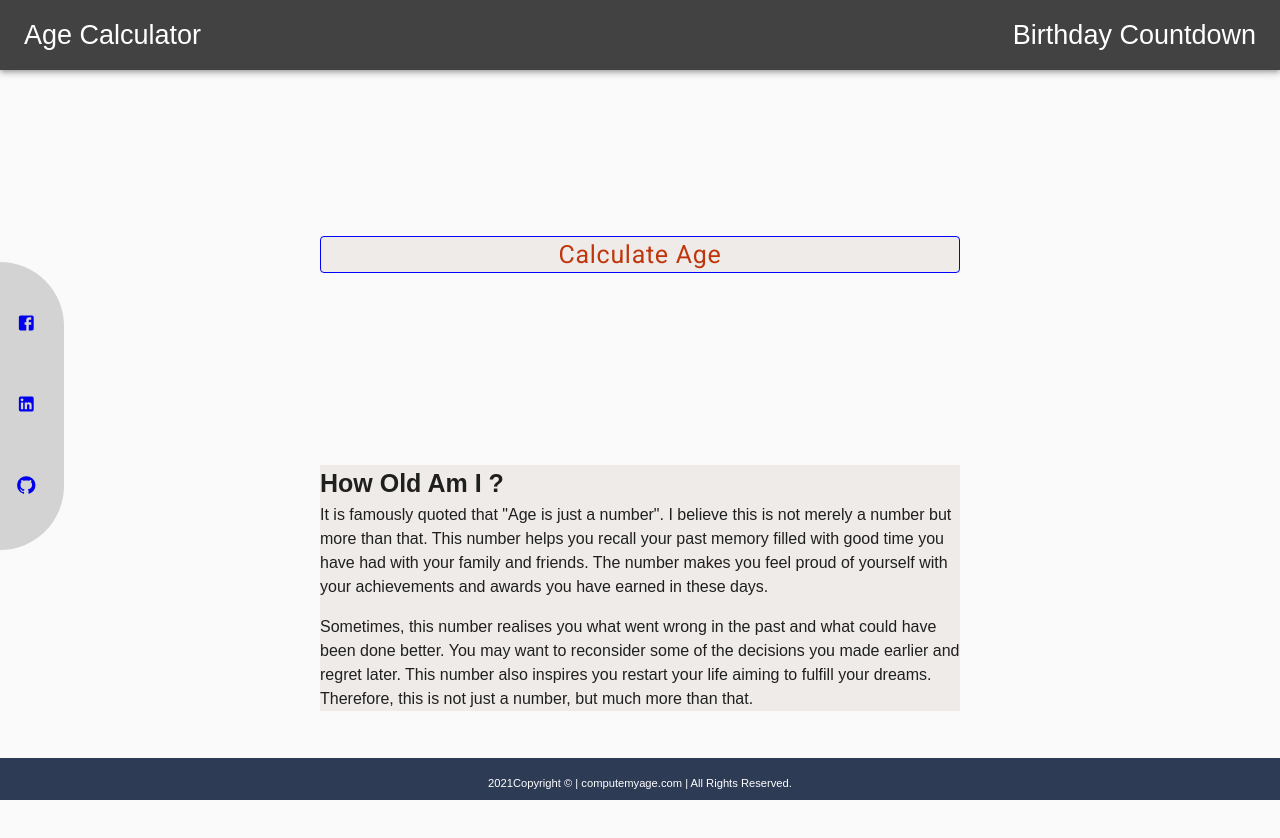
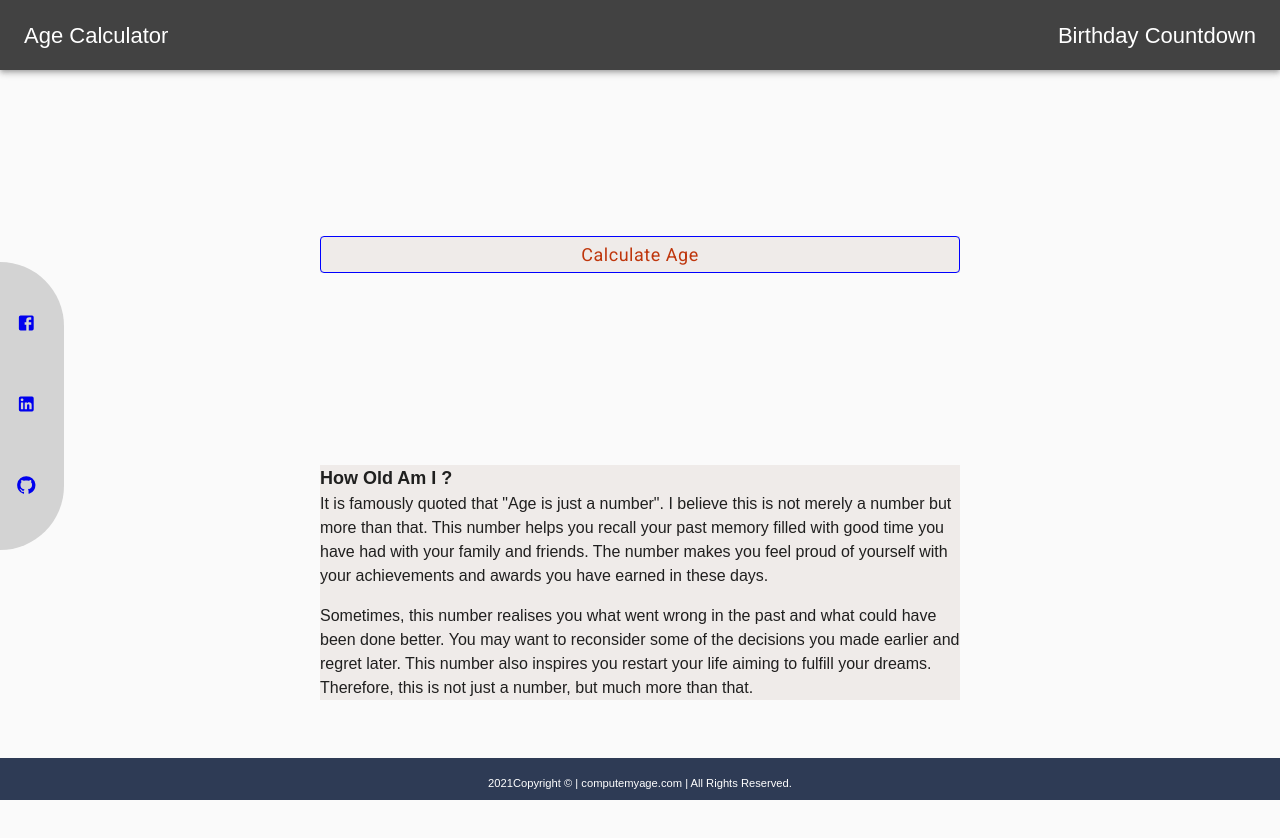
Before and after one commit to deepakbagra/age-calculator, a React (Create React App) app: page / in a window 1280 px wide. Shown: the top 838 px of the page. Built offline with nearby package versions, Linux system fonts and the light colour scheme.

Commit message:
React Logo removed

```diff
--- a/src/components/AgeCalculator/styles.js
+++ b/src/components/AgeCalculator/styles.js
@@ -2,18 +2,18 @@ import { makeStyles } from '@material-ui/core/styles';
 
 export default makeStyles(theme => ({
     wrapText:{
-        fontSize: 16,
+        fontSize: 14,
         [theme.breakpoints.down('xs')]: {
             fontSize: 13,
         },
         [theme.breakpoints.between('sm', 'md')]: {
-            fontSize: 15,
+            fontSize: 14,
         } ,
         [theme.breakpoints.between('md', 'lg')]: {
-            fontSize: 17,
+            fontSize: 16,
         },
         [theme.breakpoints.between('lg', 'xl')]: {
-            fontSize: 25,
+            fontSize: 18,
         },
     },
     button:{
@@ -24,18 +24,18 @@ export default makeStyles(theme => ({
         "&.MuiButton-text": {
             textTransform: 'none',
             color:'#bf360c',
-            fontSize: 16,
+            fontSize: 14,
             [theme.breakpoints.down('xs')]: {
                 fontSize: 13,
             },
             [theme.breakpoints.between('sm', 'md')]: {
-                fontSize: 15,
+                fontSize: 14,
             } ,
             [theme.breakpoints.between('md', 'lg')]: {
-                fontSize: 18,
+                fontSize: 16,
             },
             [theme.breakpoints.between('lg', 'xl')]: {
-                fontSize: 25,
+                fontSize: 18,
             },
         },
 
@@ -47,18 +47,18 @@ export default makeStyles(theme => ({
             marginBottom: '2%',
             margin: '1%',
             leftSpacing: 'none',
-            fontSize: 16,
+            fontSize: 14,
             [theme.breakpoints.down('xs')]: {
                 fontSize: 13,
             },
             [theme.breakpoints.between('sm', 'md')]: {
-                fontSize: 15,
+                fontSize: 14,
             } ,
             [theme.breakpoints.between('md', 'lg')]: {
-                fontSize: 17,
+                fontSize: 16,
             },
             [theme.breakpoints.between('lg', 'xl')]: {
-                fontSize: 23,
+                fontSize: 18,
             },
 
         }
--- a/src/components/Description/styles.js
+++ b/src/components/Description/styles.js
@@ -19,19 +19,19 @@ export default makeStyles(theme => ({
     },
     wrapHeader:{
         wordWrap: "break-word",
-        fontSize: 16,
+        fontSize: 14,
         fontWeight: 'bold',
         [theme.breakpoints.down('xs')]: {
             fontSize: 13,
         },
         [theme.breakpoints.between('sm', 'md')]: {
-            fontSize: 15,
+            fontSize: 14,
         } ,
         [theme.breakpoints.between('md', 'lg')]: {
-            fontSize: 20,
+            fontSize: 14,
         },
         [theme.breakpoints.between('lg', 'xl')]: {
-            fontSize: 25,
+            fontSize: 18,
         },
     }
 }));
--- a/src/components/Header/styles.js
+++ b/src/components/Header/styles.js
@@ -30,32 +30,32 @@ export default makeStyles(theme => ({
           flexGrow: 1 ,
 
           [theme.breakpoints.down('xs')]: {
-              fontSize: 16,
+              fontSize: 14,
           },
           [theme.breakpoints.between('sm', 'md')]: {
-              fontSize: 18,
+              fontSize: 16,
           } ,
           [theme.breakpoints.between('md', 'lg')]: {
-              fontSize: 20,
+              fontSize: 18,
           },
           [theme.breakpoints.between('lg', 'xl')]: {
-              fontSize: 27,
+              fontSize: 22,
           },
     },
 
     rightSide: {
 
           [theme.breakpoints.down('xs')]: {
-              fontSize: 16,
+              fontSize: 14,
           },
           [theme.breakpoints.between('sm', 'md')]: {
-              fontSize: 18,
+              fontSize: 16,
           } ,
           [theme.breakpoints.between('md', 'lg')]: {
-              fontSize: 20,
+              fontSize: 18,
           },
           [theme.breakpoints.between('lg', 'xl')]: {
-              fontSize: 27,
+              fontSize: 22,
           },
       },
 
```
